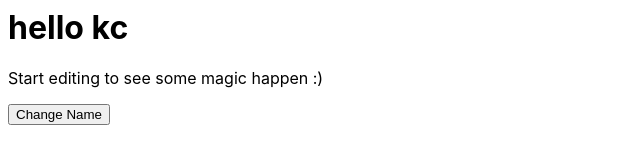
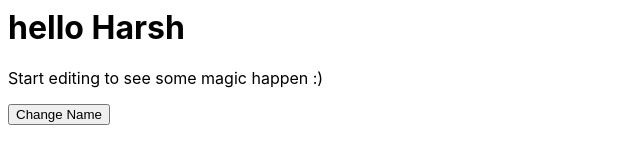
Before and after one commit to HARSHPANDEY03/stackblitz-starters-ract_lab, a React (Create React App) app: page / in a window 1280 px wide. Shown: the top 160 px of the page, without its empty margins (0-640 px from the left). Built offline with nearby package versions, Linux system fonts and the light colour scheme.

Commit message:
1 file modified

```diff
--- a/src/App.js
+++ b/src/App.js
@@ -2,12 +2,12 @@ import React from 'react';
 import './style.css';
 import { useState } from 'react';
 export default function App() {
-  const [name, setName] = useState('kc');
+  const [name, setName] = useState('Harsh');
   return (
     <div>
       <h1>hello {name}</h1>
       <p>Start editing to see some magic happen :)</p>
-      <button onClick={() => setName('Students')}> Change Name</button>
+      <button onClick={() => setName('Datta')}> Change Name</button>
     </div>
   );
 }
```
